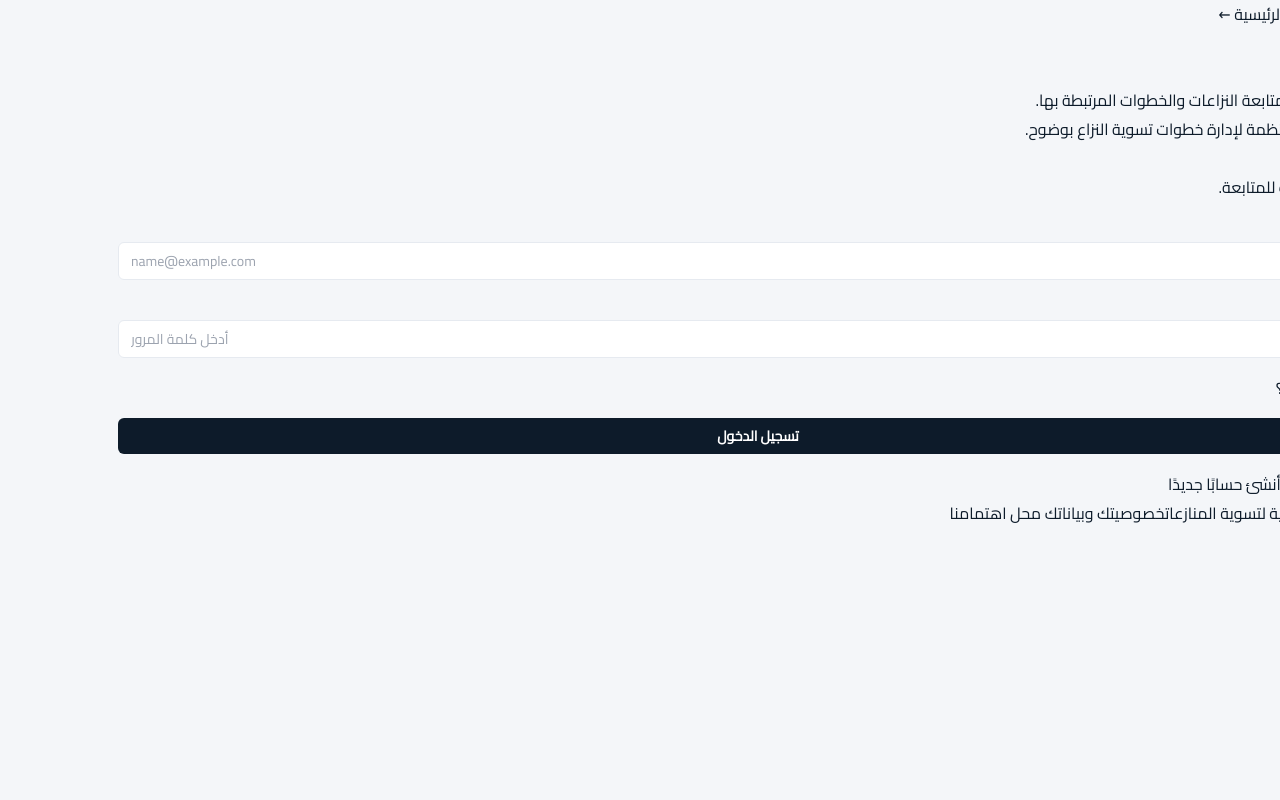
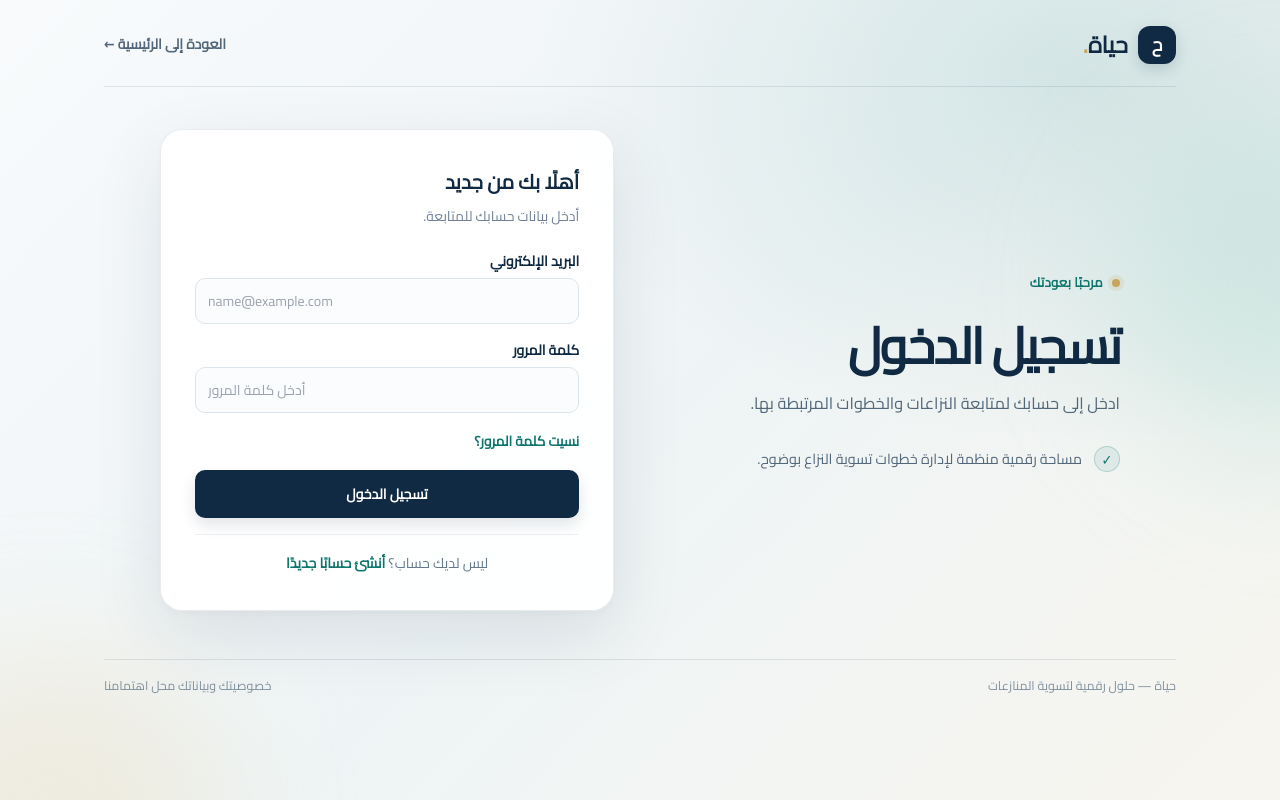
Before and after one commit to minamishelshaker-dev/hayah-mvp, a Next.js app: page /login in a window 1280 px wide. Built offline with nearby package versions, Linux system fonts and the light colour scheme.

Commit message:
Unify account pages with Hayah brand

```diff
--- a/app/globals.css
+++ b/app/globals.css
@@ -20,6 +20,68 @@
   .hint { @apply text-sm text-navy-500; }
 }
 
+.auth-page {
+  --auth-ink: #102a43;
+  --auth-teal: #0f766e;
+  --auth-gold: #c8a45d;
+  position: relative;
+  isolation: isolate;
+  min-height: 100vh;
+  overflow: hidden;
+  background: radial-gradient(ellipse at 85% 10%, rgba(15,118,110,.12), transparent 36%), linear-gradient(135deg,#f8fafc 0%,#eef4f5 52%,#f7f5ef 100%);
+  color: var(--auth-ink);
+}
+.auth-layout { position: relative; z-index: 1; max-width: 1120px; margin: 0 auto; padding: 24px 24px 18px; }
+.auth-glow { position: absolute; z-index: -1; width: 340px; height: 340px; border-radius: 50%; filter: blur(70px); opacity: .35; pointer-events: none; }
+.auth-glow-one { top: 15%; right: -180px; background: #a7d8d0; }
+.auth-glow-two { bottom: -190px; left: -120px; background: #ead9b3; }
+.auth-header { display:flex; align-items:center; justify-content:space-between; gap:20px; padding-bottom:20px; border-bottom:1px solid rgba(16,42,67,.1); }
+.auth-brand { display:inline-flex; align-items:center; gap:10px; color:var(--auth-ink); font-size:1.45rem; font-weight:800; text-decoration:none; }
+.auth-brand-mark { display:grid; place-items:center; width:38px; height:38px; border-radius:12px; background:var(--auth-ink); color:#fff; font-size:1.15rem; box-shadow:0 5px 14px rgba(16,42,67,.16); }
+.auth-brand-dot { color:var(--auth-gold); }
+.auth-home-link { color:#52677a; font-size:.88rem; font-weight:700; text-decoration:none; }
+.auth-home-link:hover,.auth-text-link:hover { color:var(--auth-teal); }
+.auth-content { display:grid; grid-template-columns:minmax(0, .92fr) minmax(360px, 1fr); align-items:center; gap:clamp(32px,7vw,88px); max-width:960px; margin:42px auto 48px; }
+.auth-intro { padding:12px 0; }
+.auth-eyebrow { display:inline-flex; align-items:center; gap:9px; color:var(--auth-teal); font-size:.82rem; font-weight:800; letter-spacing:.02em; }
+.auth-eyebrow-dot { width:8px; height:8px; border-radius:50%; background:var(--auth-gold); box-shadow:0 0 0 4px rgba(200,164,93,.16); }
+.auth-intro h1 { margin:18px 0 12px; color:var(--auth-ink); font-size:clamp(2rem,4vw,3.15rem); line-height:1.25; letter-spacing:-.035em; }
+.auth-intro>p { max-width:420px; color:#52677a; font-size:1.02rem; }
+.auth-promise { display:flex; align-items:flex-start; gap:12px; max-width:420px; margin-top:28px; color:#52677a; font-size:.9rem; }
+.auth-promise-icon { display:grid; place-items:center; flex:0 0 26px; height:26px; border:1px solid rgba(15,118,110,.22); border-radius:50%; color:var(--auth-teal); background:rgba(15,118,110,.08); font-weight:800; }
+.auth-form-card { border:1px solid rgba(16,42,67,.09); border-radius:22px; background:rgba(255,255,255,.94); padding:clamp(22px,4vw,34px); box-shadow:0 24px 70px rgba(16,42,67,.1),0 3px 10px rgba(16,42,67,.03); backdrop-filter:blur(10px); }
+.auth-form-heading { margin-bottom:22px; }
+.auth-form-heading h2 { color:var(--auth-ink); font-size:1.25rem; }
+.auth-form-heading p { margin-top:4px; color:#718096; font-size:.87rem; }
+.auth-input { min-height:46px; margin-top:3px; border-color:#dce5e9; border-radius:10px; background:#fbfcfd; transition:border-color .18s,box-shadow .18s,background .18s; }
+.auth-input:focus { border-color:var(--auth-teal); background:#fff; --tw-ring-color:rgba(15,118,110,.18); }
+.auth-submit { min-height:48px; margin-top:4px; border-radius:10px; background:var(--auth-ink); box-shadow:0 7px 15px rgba(16,42,67,.12); transition:transform .18s,background .18s,box-shadow .18s; }
+.auth-submit:hover:not(:disabled) { transform:translateY(-1px); background:var(--auth-teal); box-shadow:0 9px 20px rgba(15,118,110,.18); }
+.auth-text-link { color:var(--auth-teal); font-weight:800; text-decoration:none; }
+.auth-switch { padding-top:16px; border-top:1px solid #edf1f3; color:#66798b; font-size:.88rem; text-align:center; }
+.auth-forgot-row { display:flex; justify-content:flex-start; font-size:.86rem; }
+.auth-optional { color:#81909c; font-size:.8rem; font-weight:400; }
+.auth-alert { border-radius:9px; padding:10px 12px; font-size:.86rem; font-weight:700; }
+.auth-alert-error { border:1px solid #fecaca; background:#fef2f2; color:#b91c1c; }
+.auth-alert-success { border:1px solid #a7f3d0; background:#ecfdf5; color:#047857; }
+.auth-footer { display:flex; justify-content:space-between; gap:14px; border-top:1px solid rgba(16,42,67,.1); padding-top:15px; color:#80909e; font-size:.78rem; }
+.auth-form-register .auth-form-heading { margin-bottom:16px; }
+.auth-form-register .label { font-size:.88rem; }
+.auth-form-register .auth-input { min-height:42px; }
+@media (max-width: 760px) {
+  .auth-layout { padding:16px 16px 14px; }
+  .auth-header { padding-bottom:14px; }
+  .auth-content { grid-template-columns:1fr; gap:22px; max-width:520px; margin:28px auto 30px; }
+  .auth-intro { padding:0; }
+  .auth-intro h1 { margin:12px 0 8px; font-size:2rem; }
+  .auth-intro>p { font-size:.94rem; }
+  .auth-promise { margin-top:14px; }
+  .auth-form-card { padding:22px 18px; border-radius:18px; }
+}
+@media (max-width: 420px) {
+  .auth-home-link { font-size:.78rem; }
+  .auth-footer { flex-direction:column; gap:3px; }
+}
 @media (prefers-reduced-motion: reduce) {
-  * { transition: none !important; animation: none !important; }
+  *, *::before, *::after { transition:none !important; animation:none !important; scroll-behavior:auto !important; }
 }
```
